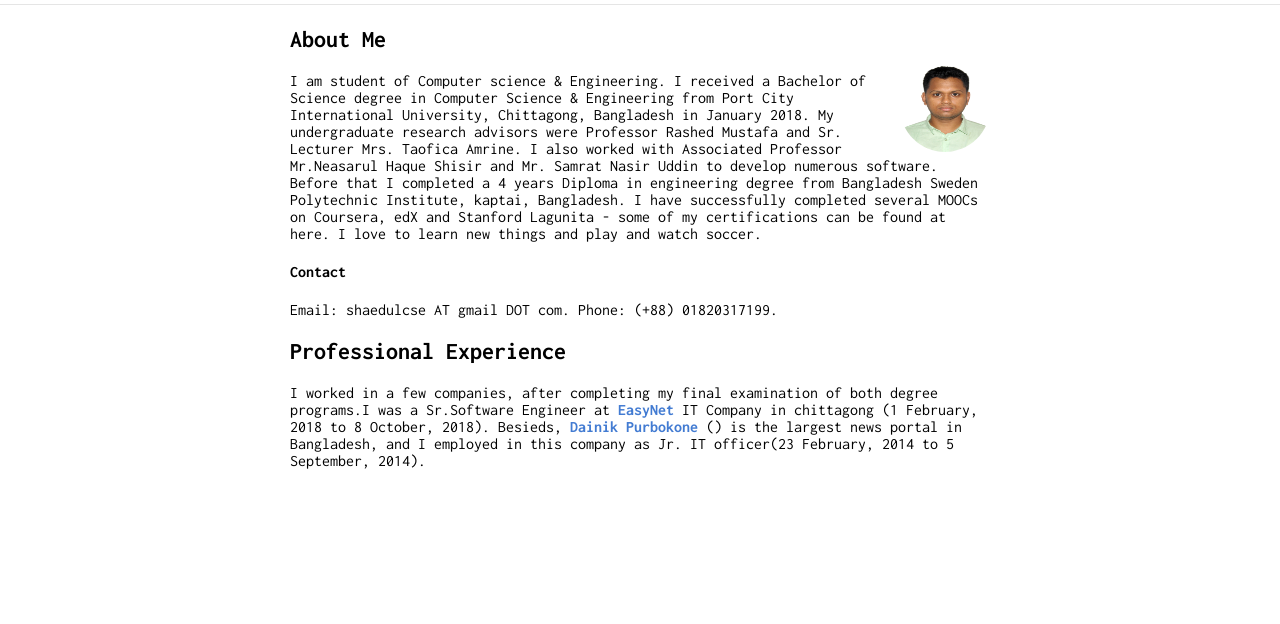
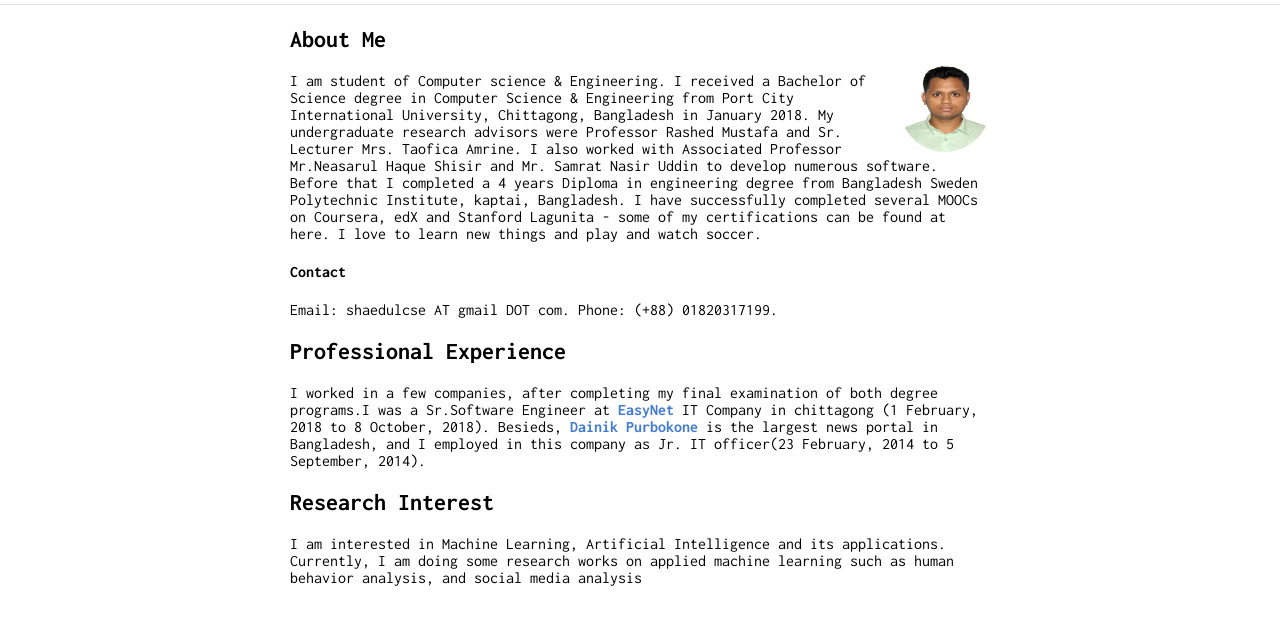
Before and after one commit to Shaedul/shaedul.github.io, a plain HTML site: page index.html in a window 1280 px wide. Shown: the part 104-728 px from the top of the page. Drawn offline with Linux system fonts and the light colour scheme.

Commit message:
Research Interest

```diff
--- a/index.html
+++ b/index.html
@@ -56,9 +56,12 @@
 <p>Email: shaedulcse AT gmail DOT com. Phone: (+88) 01820317199.</p>
 
               <h2 id="research-interest">Professional Experience</h2><p>I worked in a few companies, after completing my final examination of both degree programs.I was a Sr.Software Engineer at <b><a href="http://www.easynet.net.bd">EasyNet</a></b> IT Company in chittagong (1 February, 2018 to 8 October, 2018).
-              Besieds, <b> <a href="http://www.dainikpurbokone.net">Dainik Purbokone</a></b> () is the largest news portal in Bangladesh, and I employed in this company as Jr. IT officer(23 February, 2014 to 5 September, 2014).
+              Besieds, <b> <a href="http://www.dainikpurbokone.net">Dainik Purbokone</a></b> is the largest news portal in Bangladesh, and I employed in this company as Jr. IT officer(23 February, 2014 to 5 September, 2014).
 
-
+<h2 id="research-interest">Research Interest</h2><p> I am interested in Machine Learning, Artificial Intelligence and its applications.
+          Currently, I am doing some research works on applied machine learning
+              such as human behavior analysis, and social media analysis
+              </p>
 </body>
 
 
```
